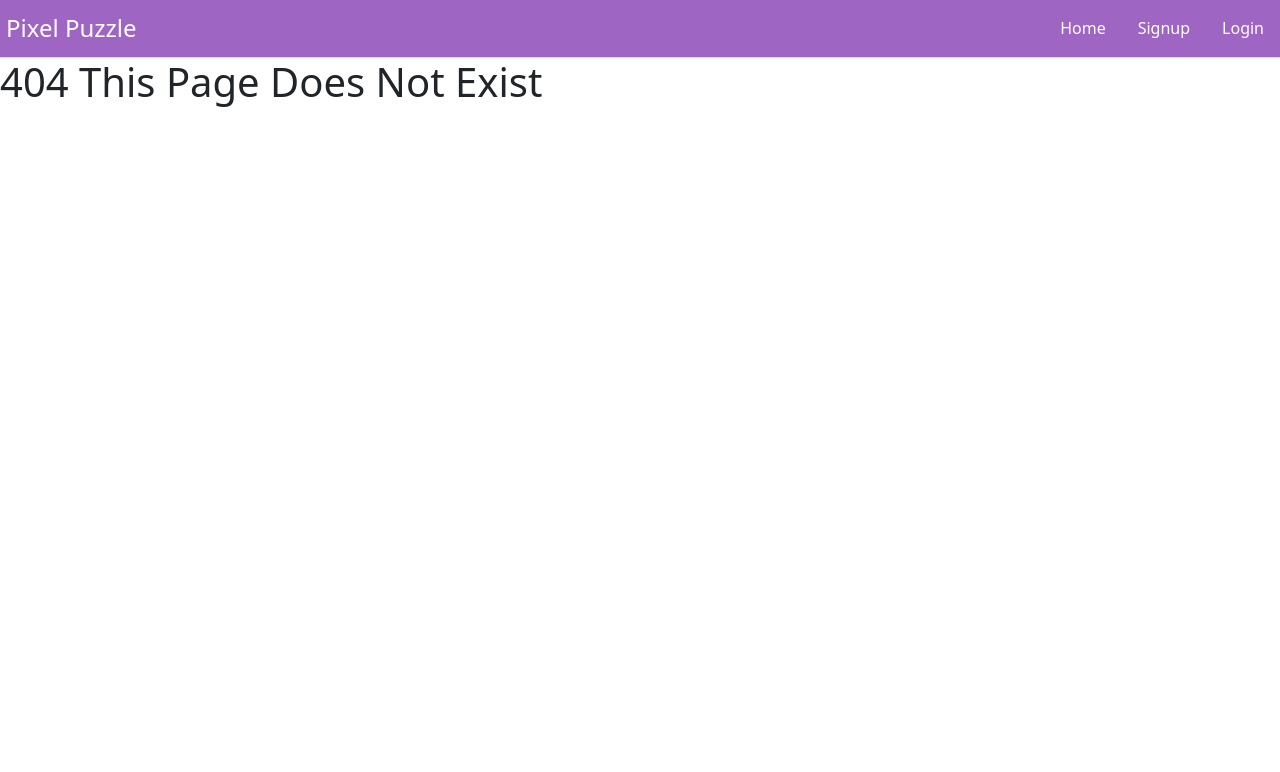
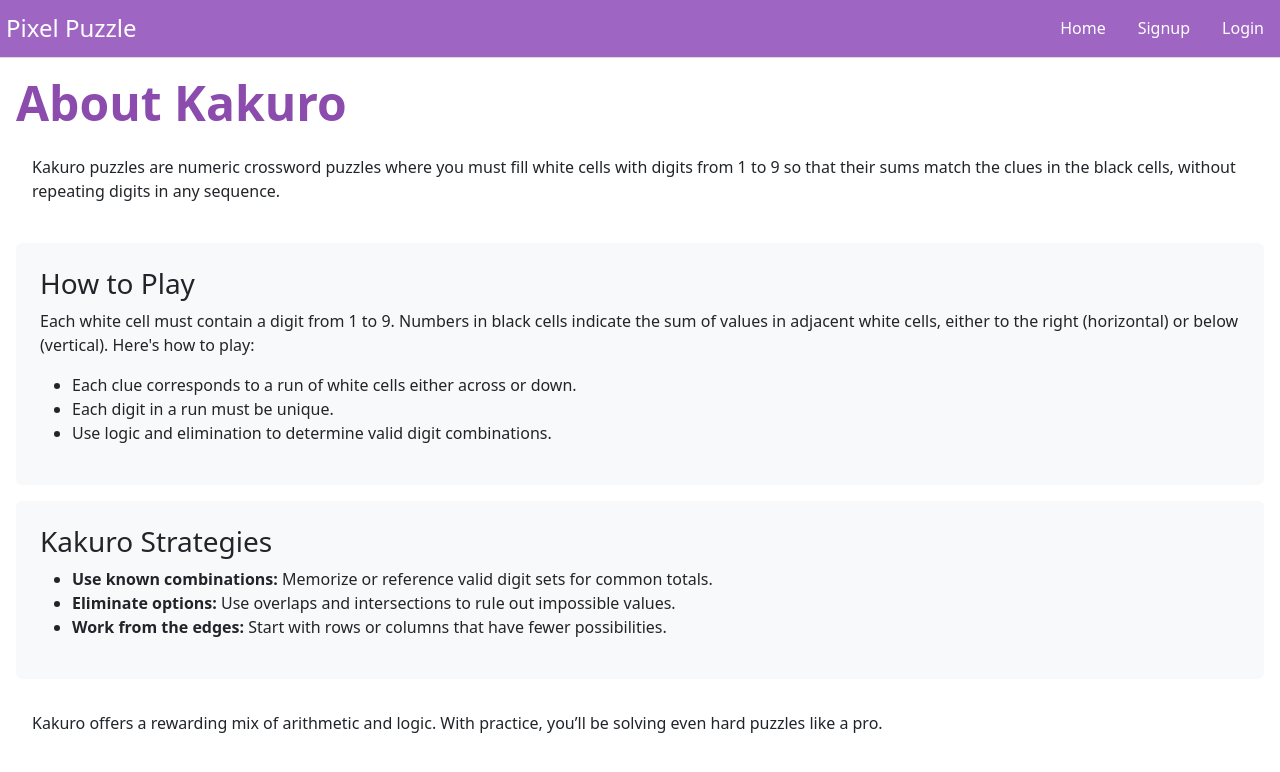
Before and after one commit to rkemmey/group_project, a React (Vite) app in the folder front_end/: page /about-kakuro in a window 1280 px wide. Before the commit this address had no page. Shown: the top 772 px of the page. Built offline with nearby package versions, Linux system fonts and the light colour scheme.

Commit message:
added about pages

```diff
--- /dev/null
+++ b/front_end/src/pages/AboutKakuro.jsx
@@ -0,0 +1,48 @@
+import React from 'react';
+
+function AboutKakuro() {
+  return (
+    <div className="main-page-contents px-3 py-3">
+      <h1 className="display-5 fw-semibold" style={{ color: '#8b4cad' }}>
+        About Kakuro
+      </h1>
+
+      <div className="rounded p-3 mb-2">
+        <p>
+          Kakuro puzzles are numeric crossword puzzles where you must fill white cells with digits from 1 to 9
+          so that their sums match the clues in the black cells, without repeating digits in any sequence.
+        </p>
+      </div>
+
+      <div className="bg-light rounded p-4 mb-3">
+        <h3>How to Play</h3>
+        <p>
+          Each white cell must contain a digit from 1 to 9. Numbers in black cells indicate the sum of values in adjacent
+          white cells, either to the right (horizontal) or below (vertical). Here's how to play:
+        </p>
+        <ul>
+          <li>Each clue corresponds to a run of white cells either across or down.</li>
+          <li>Each digit in a run must be unique.</li>
+          <li>Use logic and elimination to determine valid digit combinations.</li>
+        </ul>
+      </div>
+
+      <div className="bg-light rounded p-4 mb-3">
+        <h3>Kakuro Strategies</h3>
+        <ul>
+          <li><strong>Use known combinations:</strong> Memorize or reference valid digit sets for common totals.</li>
+          <li><strong>Eliminate options:</strong> Use overlaps and intersections to rule out impossible values.</li>
+          <li><strong>Work from the edges:</strong> Start with rows or columns that have fewer possibilities.</li>
+        </ul>
+      </div>
+
+      <div className="rounded p-3">
+        <p>
+          Kakuro offers a rewarding mix of arithmetic and logic. With practice, you’ll be solving even hard puzzles like a pro.
+        </p>
+      </div>
+    </div>
+  );
+}
+
+export default AboutKakuro;
--- /dev/null
+++ b/front_end/src/pages/AboutTents.jsx
@@ -0,0 +1,47 @@
+import React from 'react';
+
+function AboutTents() {
+  return (
+    <div className="main-page-contents px-3 py-3">
+      <h1 className="display-5 fw-semibold" style={{ color: '#8b4cad' }}>
+        About Tents
+      </h1>
+
+      <div className="rounded p-3 mb-2">
+        <p>
+          Tents is a grid-based logic puzzle where tents must be placed next to trees following specific rules.
+        </p>
+      </div>
+
+      <div className="bg-light rounded p-4 mb-3">
+        <h3>How to Play</h3>
+        <p>
+          The puzzle grid contains trees, and you must place one tent next to each tree. The number of tents in each row
+          and column is provided as a clue.
+        </p>
+        <ul>
+          <li>Each tent must be orthogonally adjacent to exactly one tree.</li>
+          <li>Tents cannot touch each other, not even diagonally.</li>
+          <li>Row and column clues indicate how many tents are in each line.</li>
+        </ul>
+      </div>
+
+      <div className="bg-light rounded p-4 mb-3">
+        <h3>Tents Strategies</h3>
+        <ul>
+          <li><strong>Mark possibilities:</strong> Identify valid tent positions based on nearby trees.</li>
+          <li><strong>Respect tent spacing:</strong> Tents can't be adjacent, so use that to eliminate options.</li>
+          <li><strong>Use row/column clues:</strong> If a row has zero tents, mark it all grass; if it's full, place them.</li>
+        </ul>
+      </div>
+
+      <div className="rounded p-3">
+        <p>
+          Tents puzzles are quick, fun, and perfect for developing logical deduction skills while enjoying a nature-inspired challenge.
+        </p>
+      </div>
+    </div>
+  );
+}
+
+export default AboutTents;
--- a/front_end/src/pages/ProfilePage.jsx
+++ b/front_end/src/pages/ProfilePage.jsx
@@ -87,6 +87,8 @@ const ProfilePage = () => {
           <ul>
             <li><Link to="/about-sudoku" className="custom-link">Learn How to Play Sudoku</Link></li>
             <li><Link to="/about-nonogram" className="custom-link">Learn How to Play Nonogram</Link></li>
+            <li><Link to="/about-kakuro" className="custom-link">About Kakuro</Link></li>
+            <li><Link to="/about-tents" className="custom-link">About Tents</Link></li>
           </ul>
         </div>
 
--- a/front_end/src/router.jsx
+++ b/front_end/src/router.jsx
@@ -16,6 +16,8 @@ import KakuroPage from "./pages/KakuroPage";
 import TentsPage from "./pages/TentsPage";
 import KakuroNewPage from "./pages/KakuroNewPage";
 import TentsNewPage from "./pages/TentsNewPage";
+import AboutKakuro from "./pages/AboutKakuro";
+import AboutTents from "./pages/AboutTents";
 
 const router = createBrowserRouter([
     {
@@ -27,6 +29,10 @@ const router = createBrowserRouter([
         { path: "/signup/", element: <SignUp />},
         { path: "/about-sudoku/", element: <AboutSud />},
         { path: "/about-nonogram/", element: <AboutNono />},
+
+        { path: "/about-kakuro/", element: <AboutKakuro />},
+        { path: "/about-tents/", element: <AboutTents />},
+
         { path: "/sudoku/", element: <SudPage />},
         { path: "/nonogram/", element: <NonoPage />},
         { path: "/nonogram/:id", element: <NonoGame /> },
```
